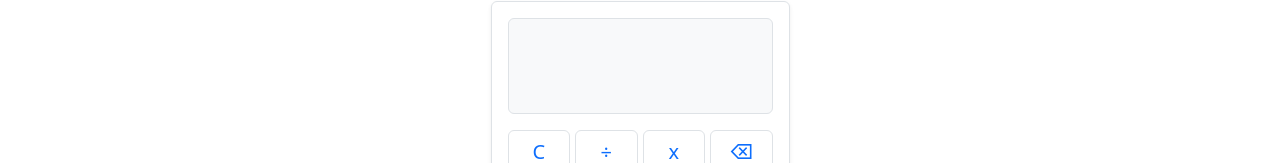
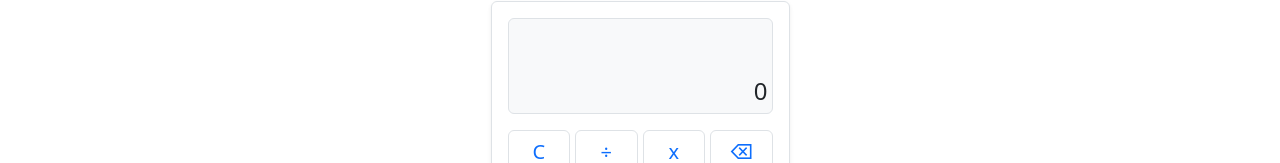
Before and after one commit to gideonadeti/calculator, a React (Vite) app: page / in a window 1280 px wide. Shown: the part 119-282 px from the top of the page. Built offline with nearby package versions, Linux system fonts and the light colour scheme.

Commit message:
Set up function for handling key clicks
 - Handled C key click

```diff
--- a/src/components/Main.tsx
+++ b/src/components/Main.tsx
@@ -1,15 +1,34 @@
+import { useState } from "react";
+
 import Display from "./Display";
 import Keys from "./Keys";
 import { keys } from "../lib/calculator-data";
 
 export default function Main() {
+  const [input, setInput] = useState("0");
+  const [output, setOutput] = useState("");
+
+  function handleKeyClick(key: string) {
+    switch (key) {
+      case "C":
+        resetDisplay();
+        break;
+      default:
+        break;
+    }
+  }
+  function resetDisplay() {
+    setInput("0");
+    setOutput("");
+  }
+
   return (
     <main
       className="d-flex flex-column align-items-center justify-content-center mx-auto my-5 p-3 rounded border shadow-sm gap-3"
       style={{ maxWidth: "300px" }}
     >
-      <Display input="" output="" />
-      <Keys keysData={keys} />
+      <Display input={input} output={output} />
+      <Keys keysData={keys} handleKeyClick={handleKeyClick} />
     </main>
   );
 }
```
